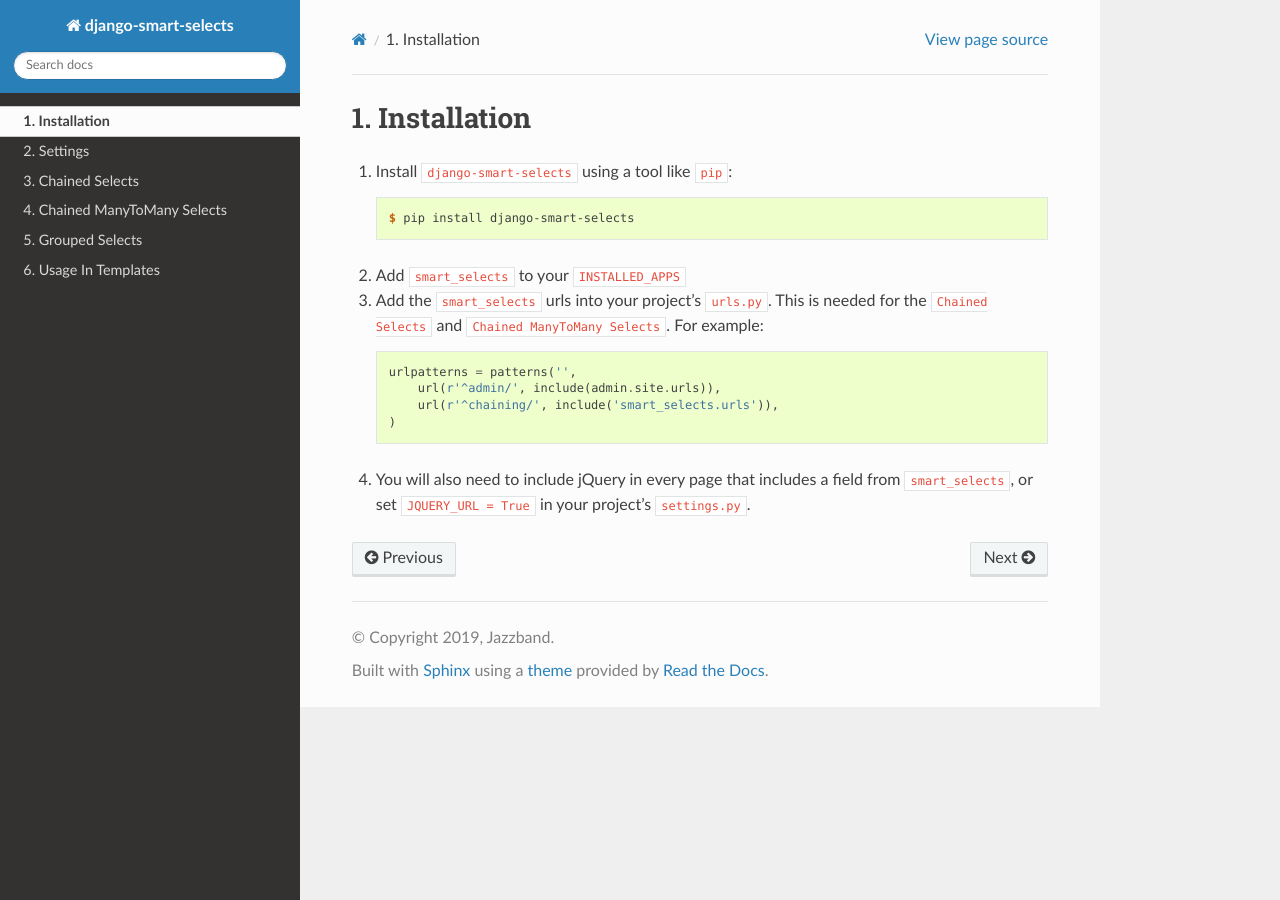
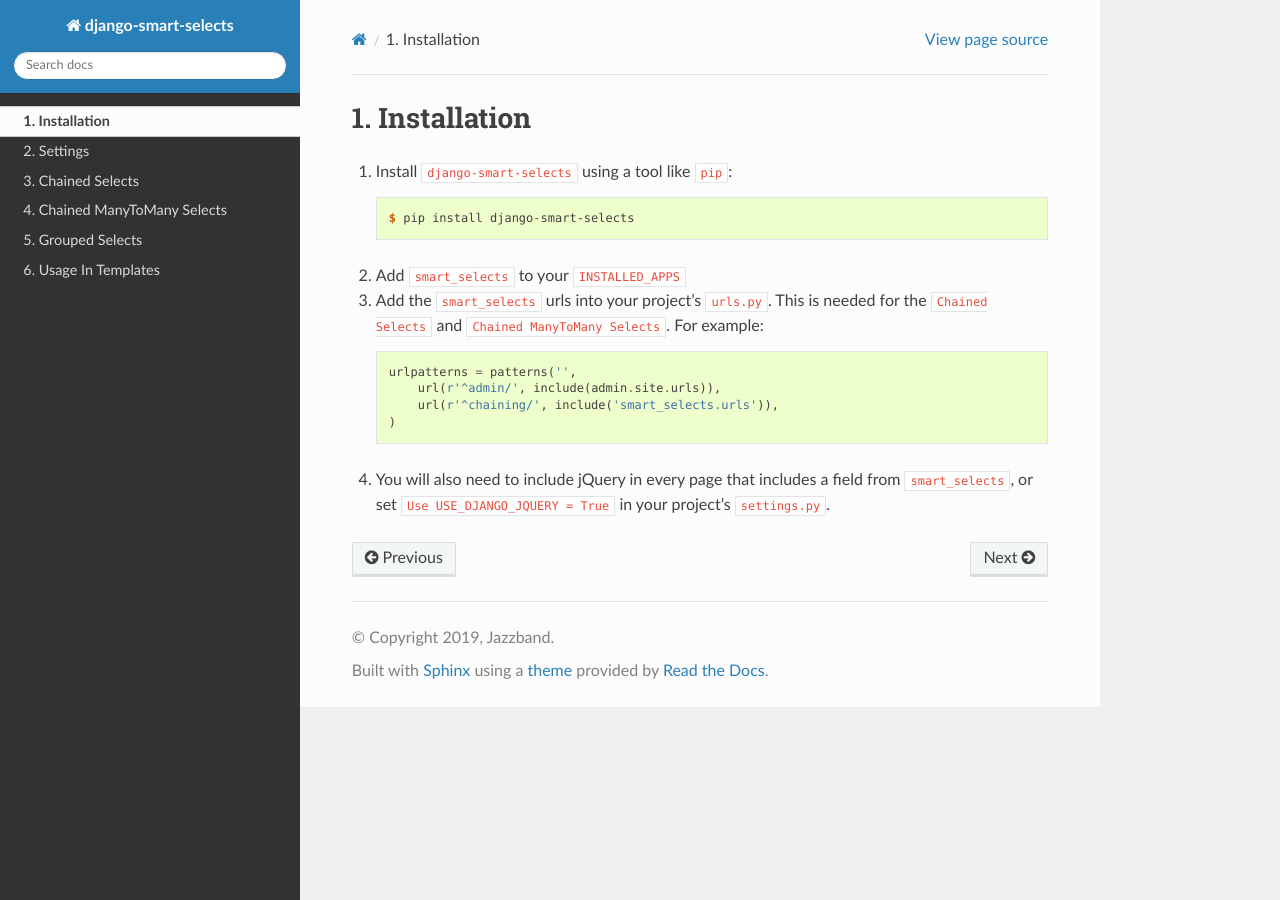
Before and after one commit to jazzband/django-smart-selects, a Sphinx documentation site: the page built from docs/installation.md, in a window 1280 px wide. Built offline with Sphinx 7.4.7 and the Read the Docs theme 2.0.0, drawn with Linux system fonts in a browser that asks for light colours; the version number could not be read and is left out.

Commit message:
Update installation.md to use USE_DJANGO_JQUERY instead of JQUER_URL

````diff
--- a/docs/installation.md
+++ b/docs/installation.md
@@ -16,4 +16,4 @@
     )
     ```
 
-4. You will also need to include jQuery in every page that includes a field from `smart_selects`, or set `JQUERY_URL = True` in your project's `settings.py`.
+4. You will also need to include jQuery in every page that includes a field from `smart_selects`, or set `Use USE_DJANGO_JQUERY = True` in your project's `settings.py`.
````
